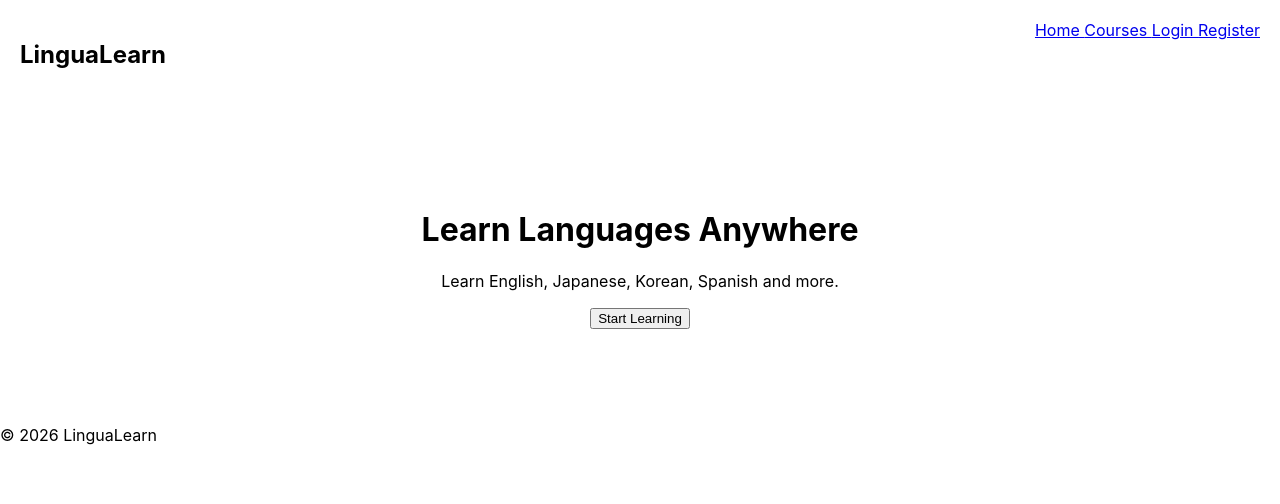
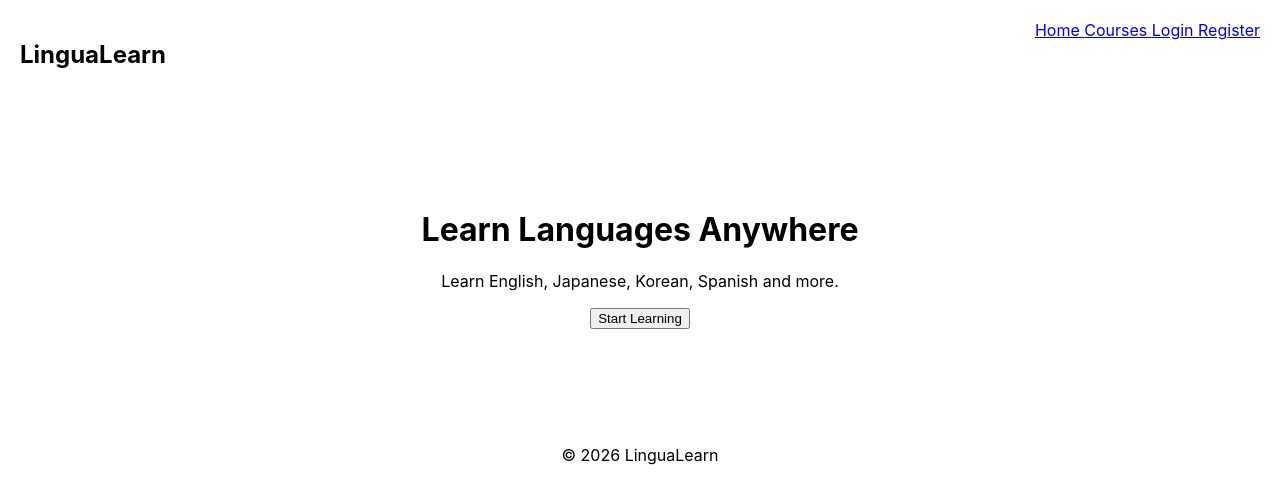
Before and after one commit to safalbhattarai/Language-Learning-platform-, a React (Create React App) app in the folder frontend/: page / in a window 1280 px wide. Shown: the top 504 px of the page. Built offline with nearby package versions, Linux system fonts and the light colour scheme.

Commit message:
adding in footer.jsx

```diff
--- a/frontend/src/components/Footer.jsx
+++ b/frontend/src/components/Footer.jsx
@@ -1,6 +1,6 @@
 function Footer() {
   return (
-    <footer>
+    <footer style={{textAlign:"center",padding:"20px"}}>
       <p>© 2026 LinguaLearn</p>
     </footer>
   );
```
